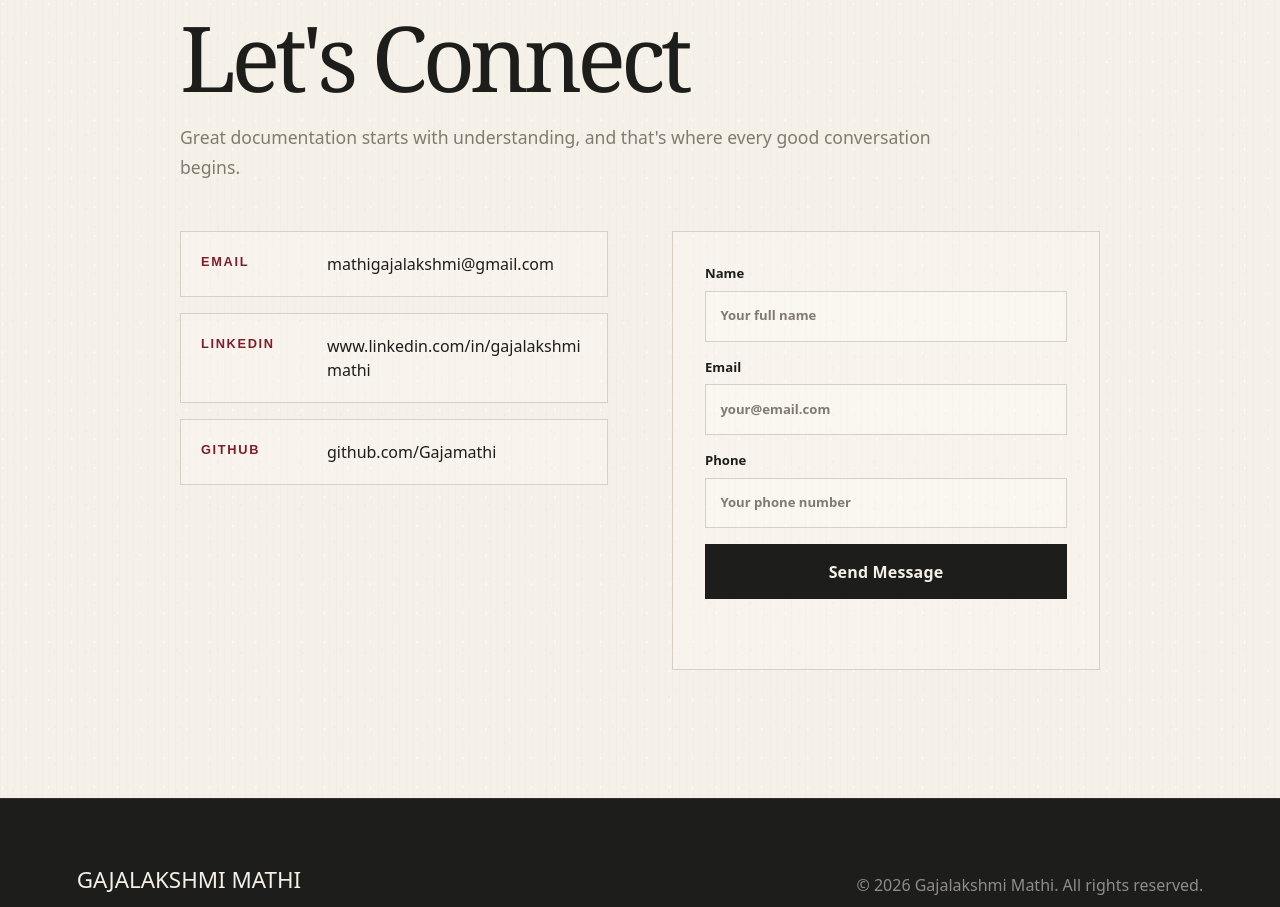
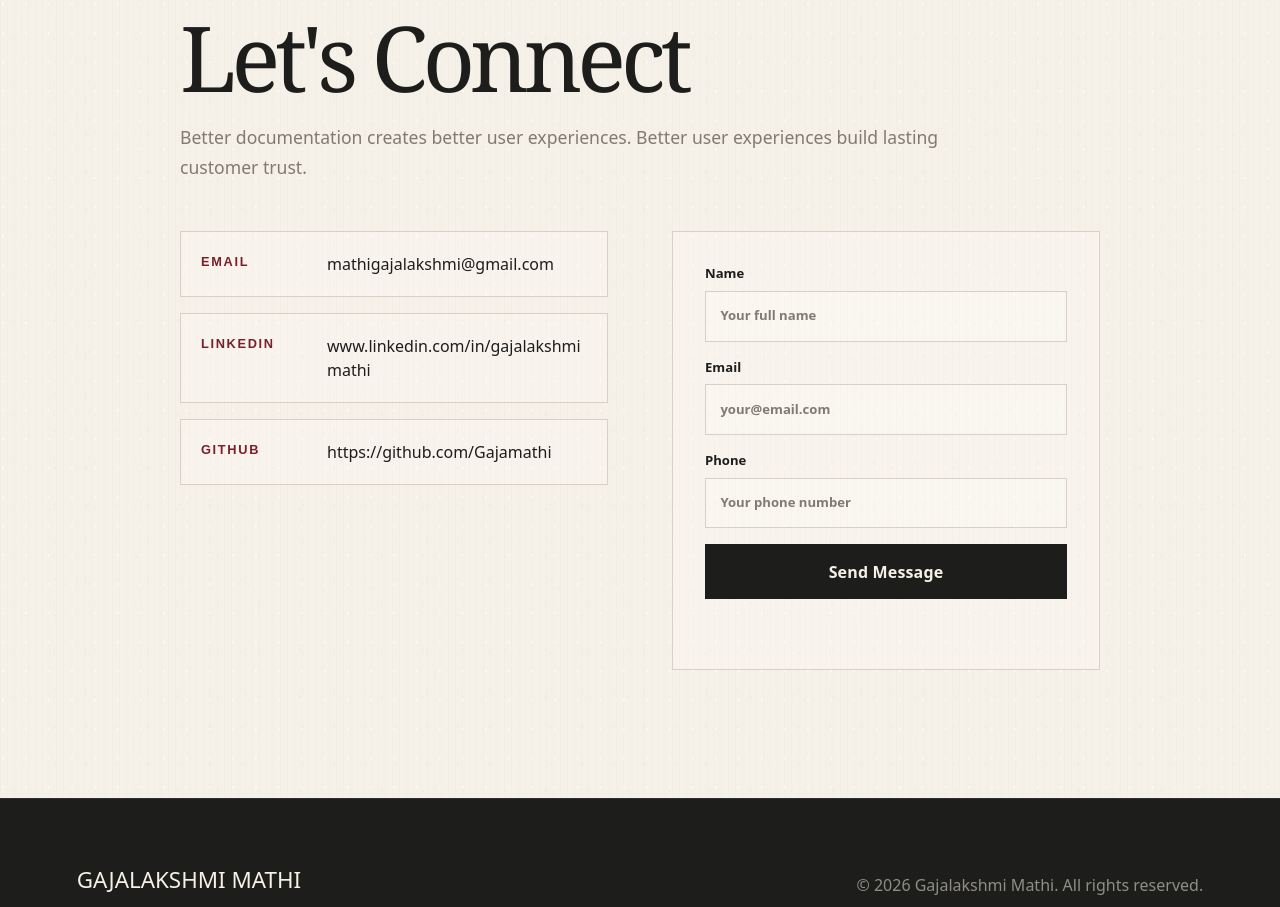
Before and after one commit to Gajamathi/gajalakshmi-portfolio, a React (Vite) app: page / in a window 1280 px wide. Shown: the part 7422-8329 px from the top of the page. Built offline with nearby package versions, Linux system fonts and the light colour scheme.

Commit message:
Restore approved contact section copy

```diff
--- a/LetsConnect.tsx
+++ b/LetsConnect.tsx
@@ -33,7 +33,7 @@ const LetsConnect: React.FC = () => {
         <div className="section-kicker">05 / START A CONVERSATION</div>
         <h2 id="connect-heading" className="section-title">Let's Connect</h2>
         <div className="connect-copy">
-          <p>Great documentation starts with understanding, and that's where every good conversation begins.</p>
+          <p>Better documentation creates better user experiences. Better user experiences build lasting customer trust.</p>
         </div>
 
         <div className="connect-layout">
@@ -48,7 +48,7 @@ const LetsConnect: React.FC = () => {
             </a>
             <a href="https://github.com/Gajamathi" target="_blank" rel="noopener noreferrer">
               <small>GitHub</small>
-              <span>github.com/Gajamathi</span>
+              <span>https://github.com/Gajamathi</span>
             </a>
           </div>
 
```
